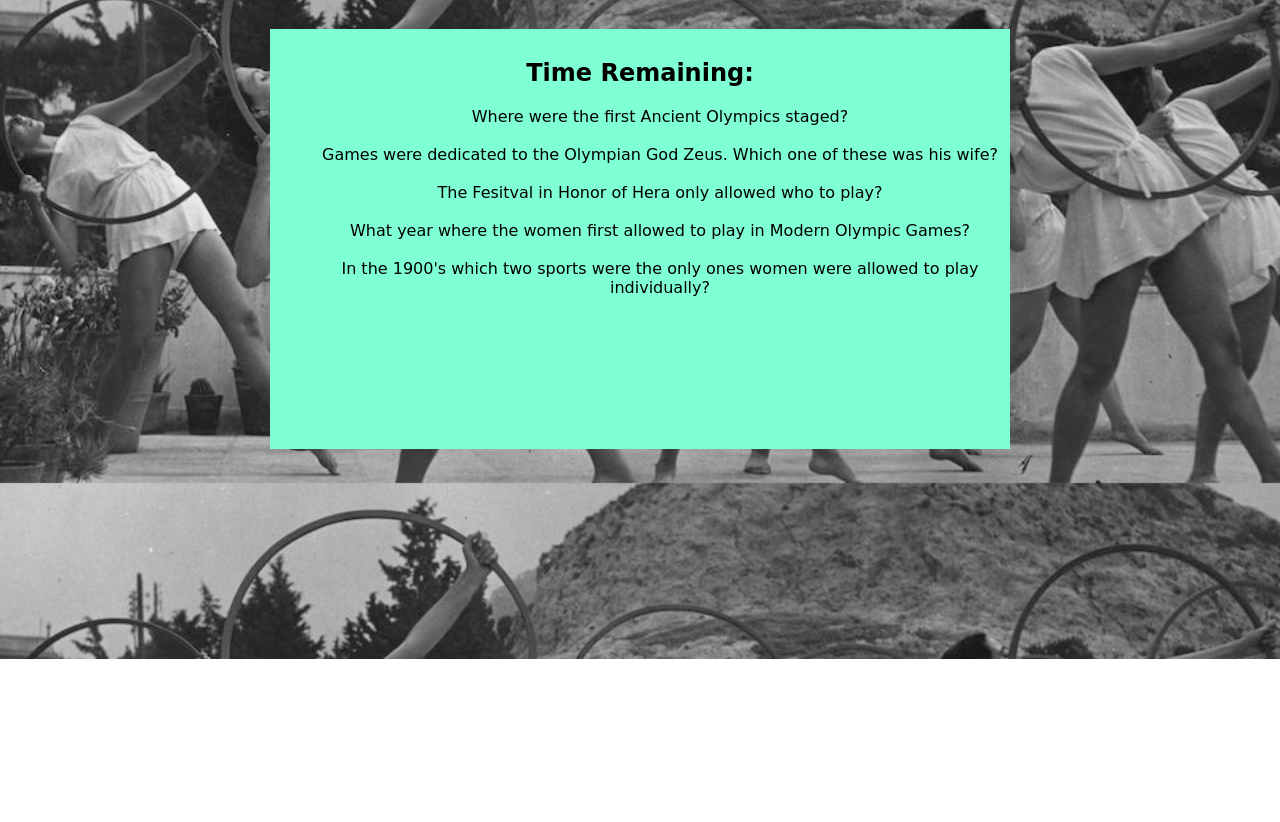
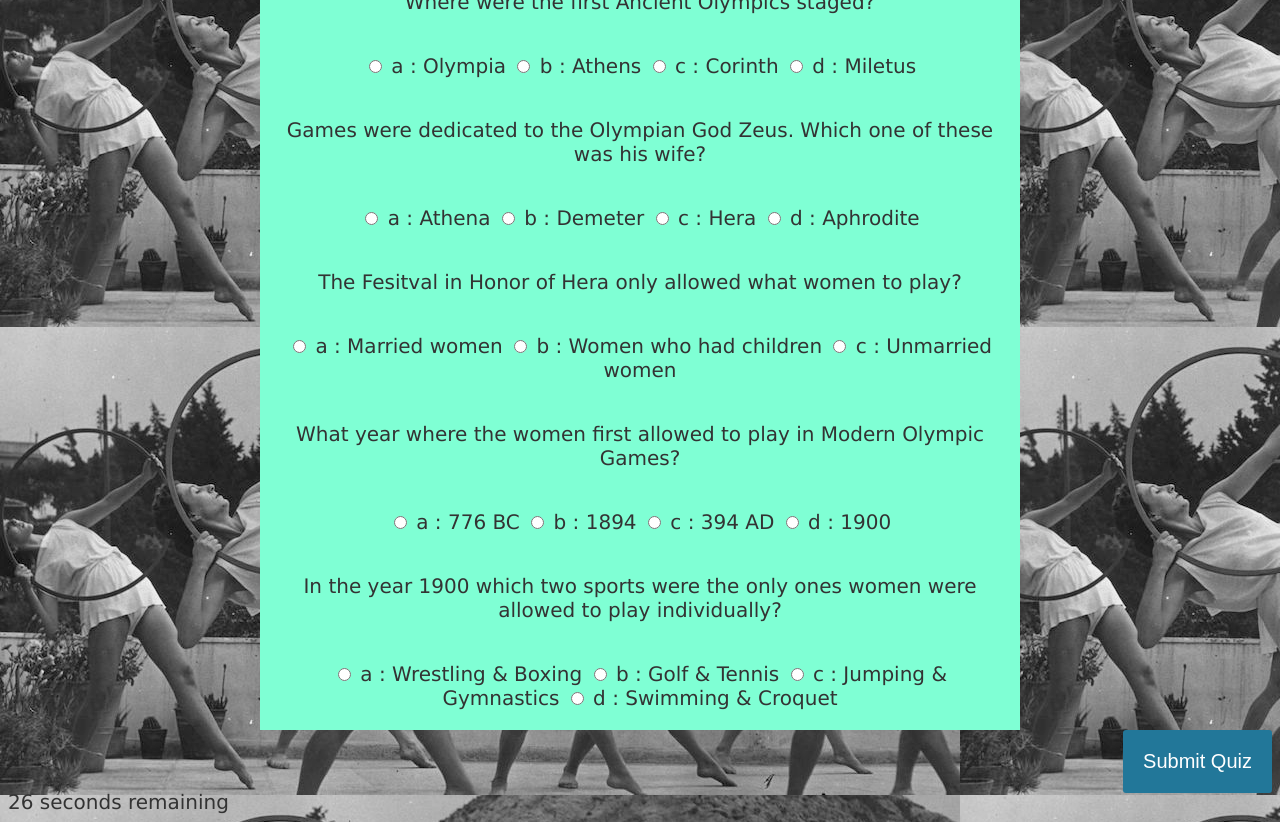
Before and after one commit to Rodriguez32/TriviaGame, a plain HTML site: page index.html in a window 1280 px wide. Shown: the part 141-963 px from the top of the page. Before the commit the page ends 800 px from the top, so only its background shows below. Drawn offline with nearby package versions, Linux system fonts and the light colour scheme.

Commit message:
added html, css and javascript

```diff
--- a/assets/css/style.css
+++ b/assets/css/style.css
@@ -1,30 +1,57 @@
-body {
-    background-size: cover;
-    font-family: cursive;
+
+
+body{
+    font-size: 20px;
+    font-family: Verdana, Geneva, Tahoma, sans-serif;
+    color: #333;
 }
 
 .background {
     background-image: url(../images/women-olympics.jpg)
 }
 
-
-#header {
+h1 {
     font-size: 34px;
     color: white;
     text-align: center;
 }
 
-#content {
+.question, .answers {
+
     background-color: aquamarine;
     font-size: 34 px;
     text-align: center;
     width: 720px;
-    height: 400px;
+    height: 80;
     margin-left: auto;
     margin-right: auto;
-    padding: 10px;
+    padding: 20px;
 }
 
-#content ul {
-    list-style-type: none;
+#submit{
+    font-family: sans-serif;
+    font-size: 20px;
+    background-color: #279;
+    color: #fff;
+    border: 0px;
+    border-radius: 3px;
+    padding: 20px;
+    cursor: pointer;
+    margin-bottom: 20px;
+    float: right;
 }
+#submit:hover{
+    background-color: #38a;
+}
+
+#results {
+    font-family: sans-serif;
+    font-size: 20px;
+
+    color: #fff;
+    border: 0px;
+    border-radius: 3px;
+    padding: 20px;
+    cursor: pointer;
+    margin-bottom: 20px;
+}
--- a/assets/javascript/app.js
+++ b/assets/javascript/app.js
@@ -0,0 +1,166 @@
+
+
+// Did not get Start button to start the game. When I click it seems to respond though
+$('#startBtn').on('click', function(){
+	$(this).hide();
+	buildQuiz();
+});
+
+var timeLeft = 30;
+var elem = document.getElementById('timer');
+
+var timerId = setInterval(countdown, 1000);
+
+function countdown() {
+  if (timeLeft == 0) {
+    clearTimeout(timerId);
+    doSomething();
+  } else {
+    elem.innerHTML = timeLeft + ' seconds remaining';
+    timeLeft--;
+  }
+}
+
+function buildQuiz(){
+    // this will store the HTML output
+    var output = [];
+
+    // for each question
+myQuestions.forEach(
+    (currentQuestion, questionNumber) => {
+    //this will store the list of answer choices
+    var answers = [];
+
+    //for each available answer
+    for (letter in currentQuestion.answers){
+        //add an HTML radio button
+        answers.push(
+           `<label>
+                <input type="radio" name="question${questionNumber}" value="${letter}">
+                ${letter} :
+                ${currentQuestion.answers[letter]}
+            </label>`
+
+    );
+    }
+
+// add this question and its answers to the output
+output.push(
+    `<div class="question"> ${currentQuestion.question} </div>
+    <div class="answers"> ${answers.join('')} </div>`
+        );
+    }
+);
+
+// and finally combine output list into one string of html and put it on the page
+quizContainer.innerHTML = output.join('');
+
+}
+
+
+
+function showResults(){
+// gather answer containers from quiz
+    var answerContainers = quizContainer.querySelectorAll(".answers");
+// keep track of user's answers
+    let numCorrect = 0;
+    let numIncorrect = 0;
+
+    myQuestions.forEach(
+        (currentQuestion, questionNumber) => {
+            // find selected answer
+            const answerContainer = answerContainers[questionNumber];
+            const selector = 'input[name=question' + questionNumber+']:checked';
+            const userAnswer = (answerContainer.querySelector(selector) || {}).value;
+
+            //if answer is correct(THIS WORKS)
+            if(userAnswer===currentQuestion.correctAnswer){
+                // add to the number of correct
+                numCorrect++;
+            }
+            // if answer is wrong add to number of incorrect(THIS DOES NOT WORK)
+            else{
+
+                numIncorrect++;
+            }
+
+        }
+    );
+
+// show number of correct and incorrect answers out of total
+resultsContainer.innerHTML = numCorrect + ' out of ' + myQuestions.length;
+
+}
+
+const quizContainer = document.getElementById('quiz');
+const resultsContainer = document.getElementById('results');
+const submitButton = document.getElementById('submit');
+
+var myQuestions = [
+    {
+        question: "Where were the first Ancient Olympics staged?",
+
+        answers: {
+            a: "Olympia",
+            b: "Athens",
+            c: "Corinth",
+            d: "Miletus",
+        },
+        correctAnswer: "a"
+    },
+
+    {
+        question: "Games were dedicated to the Olympian God Zeus. Which one of these was his wife?",
+
+        answers: {
+            a: "Athena",
+            b: "Demeter",
+            c: "Hera",
+            d: "Aphrodite",
+        },
+        correctAnswer: "c"
+    },
+
+    {
+        question: "The Fesitval in Honor of Hera only allowed what women to play?",
+
+        answers: {
+            a: "Married women",
+            b: "Women who had children",
+            c: "Unmarried women",
+        },
+        correctAnswer: "c"
+    },
+
+    {
+        question: "What year where the women first allowed to play in Modern Olympic Games?",
+
+        answers: {
+            a: "776 BC",
+            b: "1894",
+            c: "394 AD",
+            d: "1900",
+        },
+        correctAnswer: "d"
+    },
+
+    {
+        question: "In the year 1900 which two sports were the only ones women were allowed to play individually?",
+
+        answers: {
+            a: "Wrestling & Boxing",
+            b: "Golf & Tennis ",
+            c: "Jumping & Gymnastics",
+            d: "Swimming & Croquet",
+        },
+        correctAnswer: "b"
+    },
+
+];
+
+
+// will display quiz
+buildQuiz();
+
+// when clicked it will show results
+submitButton.addEventListener('click', showResults);
--- a/index.html
+++ b/index.html
@@ -9,32 +9,20 @@
     <script src="https://cdnjs.cloudflare.com/ajax/libs/jquery/3.2.1/jquery.min.js"></script>
 </head>
 
-<body class="background" >
-<div id="Container" >
-    <div id="header">
-        <h1>Women Olympics Trivia Game</h1>
-        </div>
+<body class="background">
 
-        <div id="content">
-            <h2>Time Remaining: </h2>
-            <ul>
-                <li>Where were the first Ancient Olympics staged?</li>
-                <br>
-                <li>Games were dedicated to the Olympian God Zeus. Which one of these was his wife?</li>
-                <br>
-                <li>The Fesitval in Honor of Hera only allowed who to play?</li>
-                <br>
-                <li>What year where the women first allowed to play in Modern Olympic Games?</li>
-                <br>
-                <li>In the 1900's which two sports were the only ones women were allowed to play individually?</li>
-                <br>
-            </ul>
-        </div>
+<h1>Women Olympics Trivia Game</h1>
+
+<div class='container'>
+<button id='startBtn'>Start</button>
+    <div id="quiz"></div>
+    <button id="submit">Submit Quiz</button>
+    <div id="results"></div>
+    <div id="timer"></div>
 </div>
 
+<script src="assets/javascript/app.js"></script>
 
-
-<script type="assets/javascript/app.js"></script>
 
 </body>
 </html>
```
Also changed, not shown: 1 other file.
